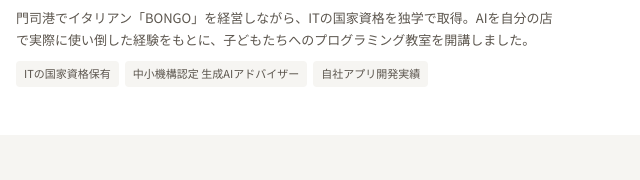
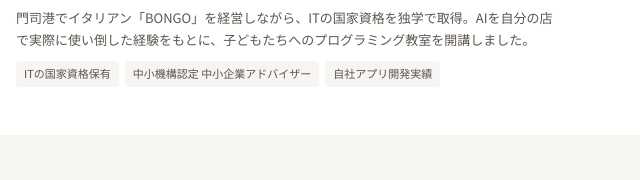
Before and after one commit to shinozaki-web/shinozaki-homepage, a plain HTML site: page classroom.html in a window 1280 px wide. Shown: the part 2095-2275 px from the top of the page, 404-1044 px from the left. Drawn offline with Linux system fonts and the light colour scheme; a web font is replaced by a local one.

Commit message:
講師タグの肩書きを中小企業アドバイザーに修正

```diff
--- a/classroom.html
+++ b/classroom.html
@@ -209,7 +209,7 @@
         <p>門司港でイタリアン「BONGO」を経営しながら、ITの国家資格を独学で取得。AIを自分の店で実際に使い倒した経験をもとに、子どもたちへのプログラミング教室を開講しました。</p>
         <div class="teacher-tags">
           <span>ITの国家資格保有</span>
-          <span>中小機構認定 生成AIアドバイザー</span>
+          <span>中小機構認定 中小企業アドバイザー</span>
           <span>自社アプリ開発実績</span>
         </div>
       </div>
```
